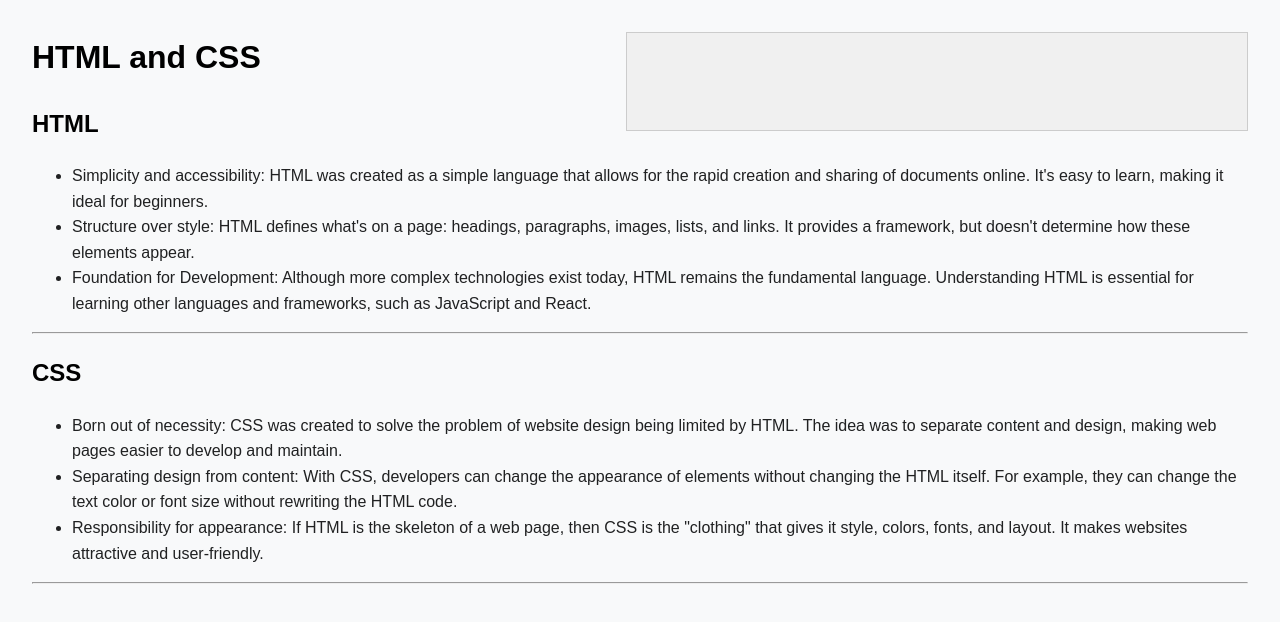
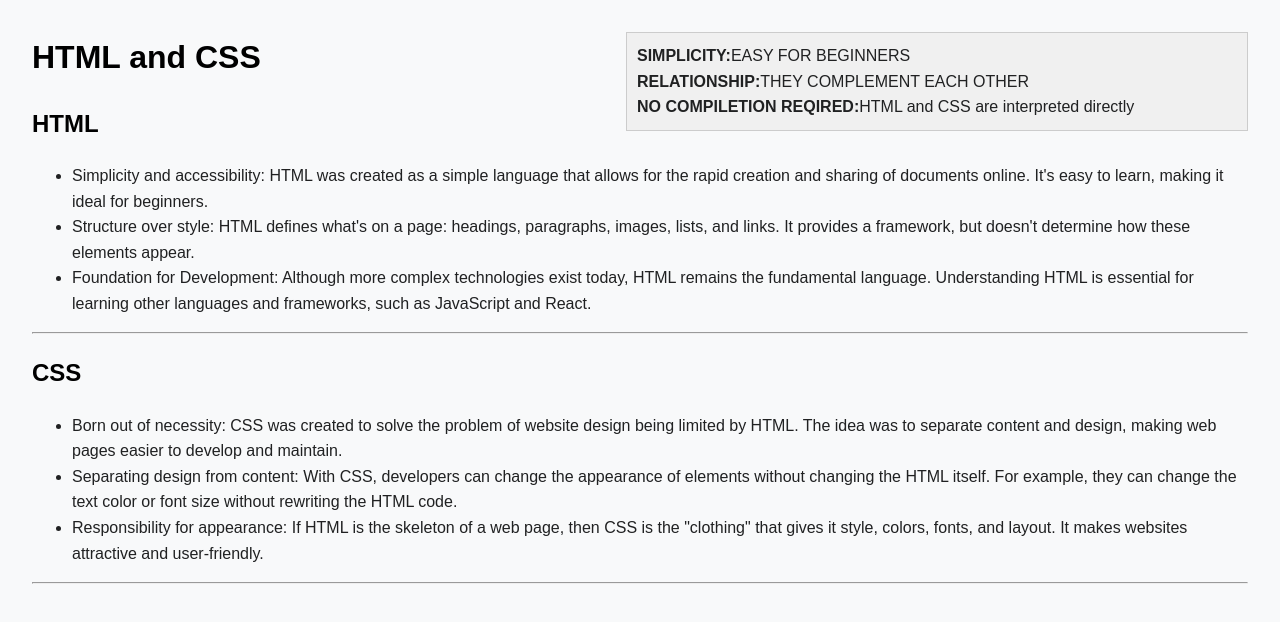
Before and after one commit to Timur1100/zdanie-na-lekcji, a plain HTML site: page zadanie.html in a window 1280 px wide. Drawn offline with Linux system fonts and the light colour scheme.

Commit message:
Update zadanie.html

```diff
--- a/zadanie.html
+++ b/zadanie.html
@@ -8,10 +8,9 @@
 <body>
     <HEADER>
         <div class="infobox">
-    <strong></strong><br>
-    <strong></strong> <br>
-    <strong></strong><br>
-    <strong></strong>
+   <strong>SIMPLICITY:</strong>EASY FOR BEGINNERS<br>
+    <strong>RELATIONSHIP:</strong>THEY COMPLEMENT EACH OTHER<br>
+    <strong>NO COMPILETION REQIRED:</strong>HTML and CSS are interpreted directly<br>
   </div>
     <h1>HTML and CSS</h1>
     </HEADER>
```
